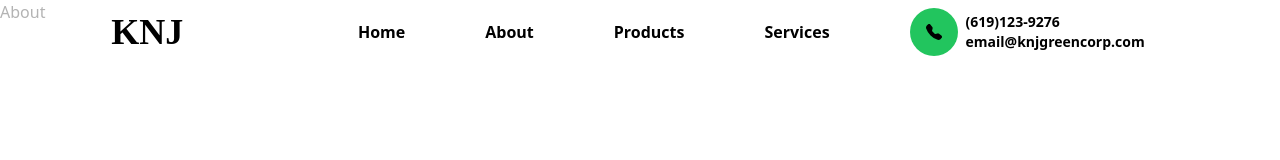
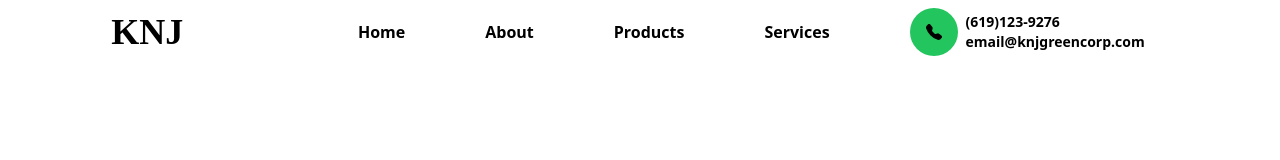
Before and after one commit to gualberto2/GreenCorp, a React (Vite) app: page /about in a window 1280 px wide. Shown: the top 160 px of the page. Built offline with nearby package versions, Linux system fonts and the light colour scheme; a web font is replaced by a local one.

Commit message:
started about page and animation

```diff
--- a/src/pages/About.jsx
+++ b/src/pages/About.jsx
@@ -1,5 +1,27 @@
-import React from "react";
+import React, { useState, useEffect } from "react";
 
 export default function About() {
-  return <div>About</div>;
+  const [boxes, setBoxes] = useState([1, 2, 3]); // Array of boxes, you can add more if needed
+
+  useEffect(() => {
+    // Set a timeout for each box to start its animation
+    const timers = boxes.map(
+      (box, index) =>
+        setTimeout(() => {
+          // Add a class to start the animation
+          document.getElementById(`box${box}`).classList.add("animate");
+        }, index * 1000) // Adjust time for each box's delay
+    );
+
+    // Cleanup timeouts on component unmount
+    return () => timers.forEach((timer) => clearTimeout(timer));
+  }, [boxes]);
+
+  return (
+    <div id="animationWrapper">
+      {boxes.map((box) => (
+        <div key={box} className="box" id={`box${box}`}></div>
+      ))}
+    </div>
+  );
 }
```
